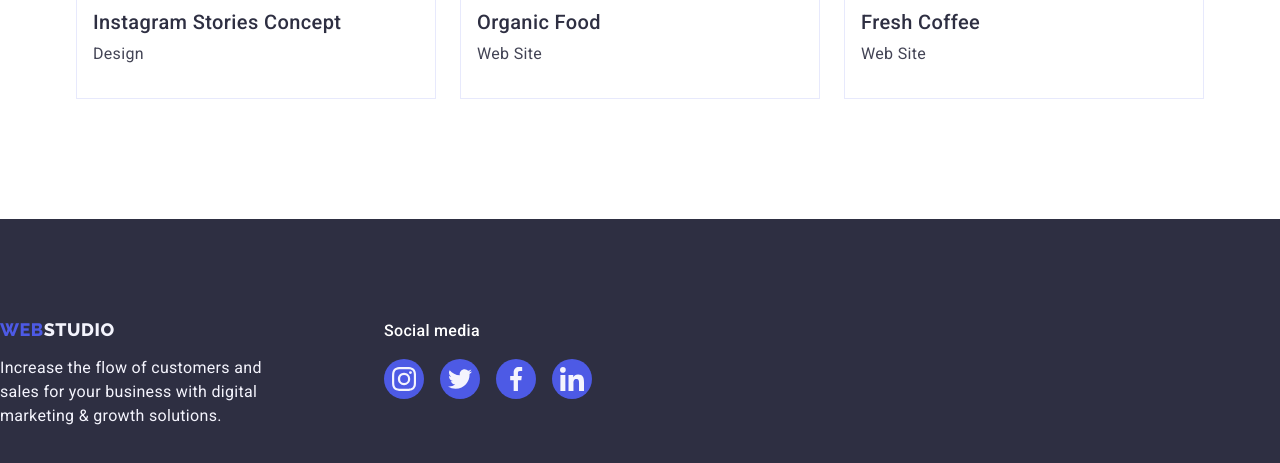
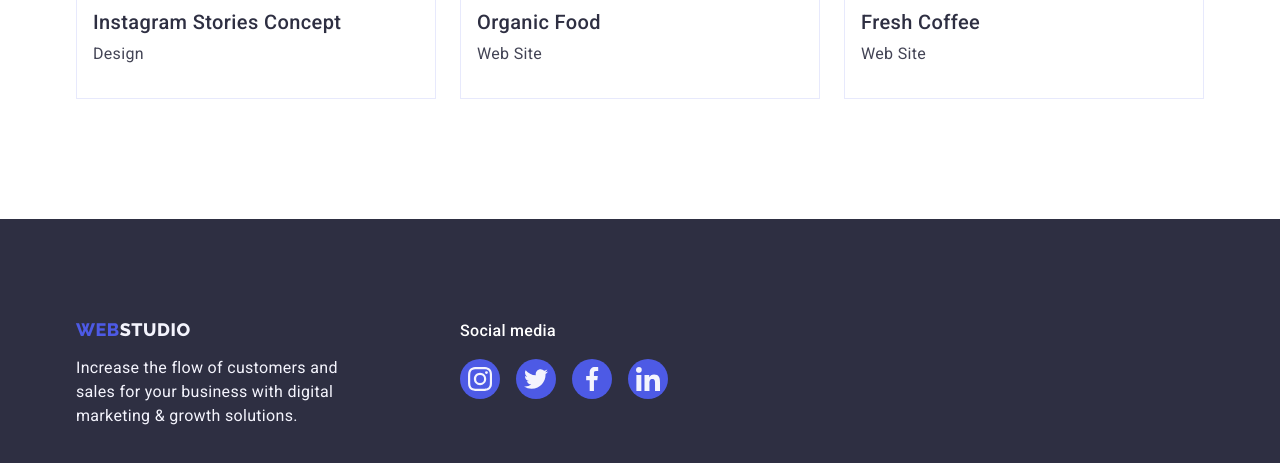
Before and after one commit to iamyurkas/goit-markup-hw-04, a plain HTML site: page portfolio.html in a window 1280 px wide. Shown: the part 1551-2014 px from the top of the page. Drawn offline with Linux system fonts and the light colour scheme.

Commit message:
Updated according to comments

```diff
--- a/css/style.css
+++ b/css/style.css
@@ -97,6 +97,7 @@ img {
 .menu-link-active::after {
     content: '';
     position: absolute;
+    width: 100%;
     left: 0;
     bottom: -1px;
     height: 4px;
@@ -315,12 +316,11 @@ img {
 }
 footer {
     background-color: var(--navyblue);
+    padding: 100px 0;
 }
 .footer {
     display: flex;
     align-items: baseline;
-    padding: 100px 0;
-    max-width: 1440px;
     margin: auto;
 }
 .footer-div {
--- a/portfolio.html
+++ b/portfolio.html
@@ -265,7 +265,7 @@
     </main>
 
     <footer>
-      <div class="footer">
+      <div class="container footer">
         <div class="footer-div">
           <a href="./index.html" class="link logo"
             >Web<span class="logo-footer">Studio</span></a
```
Also changed, not shown: index.html (+1 -1 lines), images/service/desktop.jpg, images/service/marketing.jpg.
